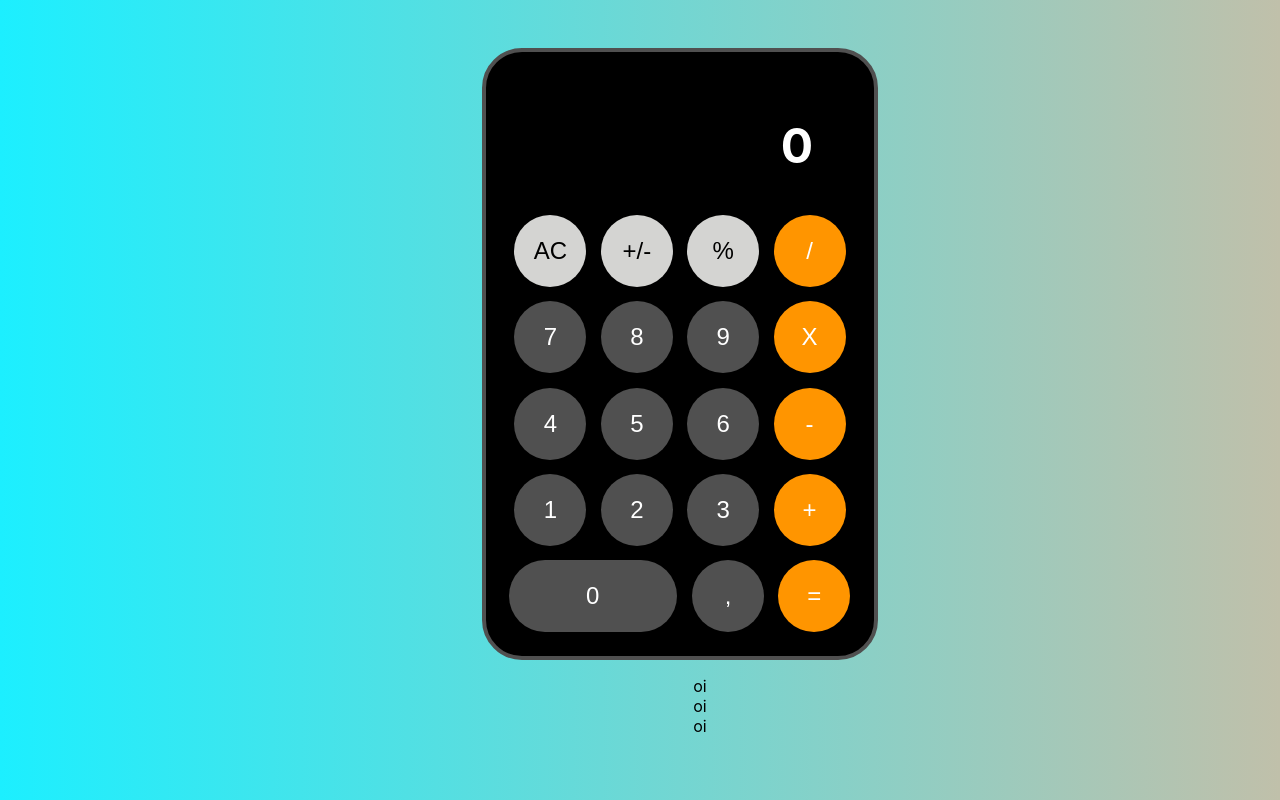
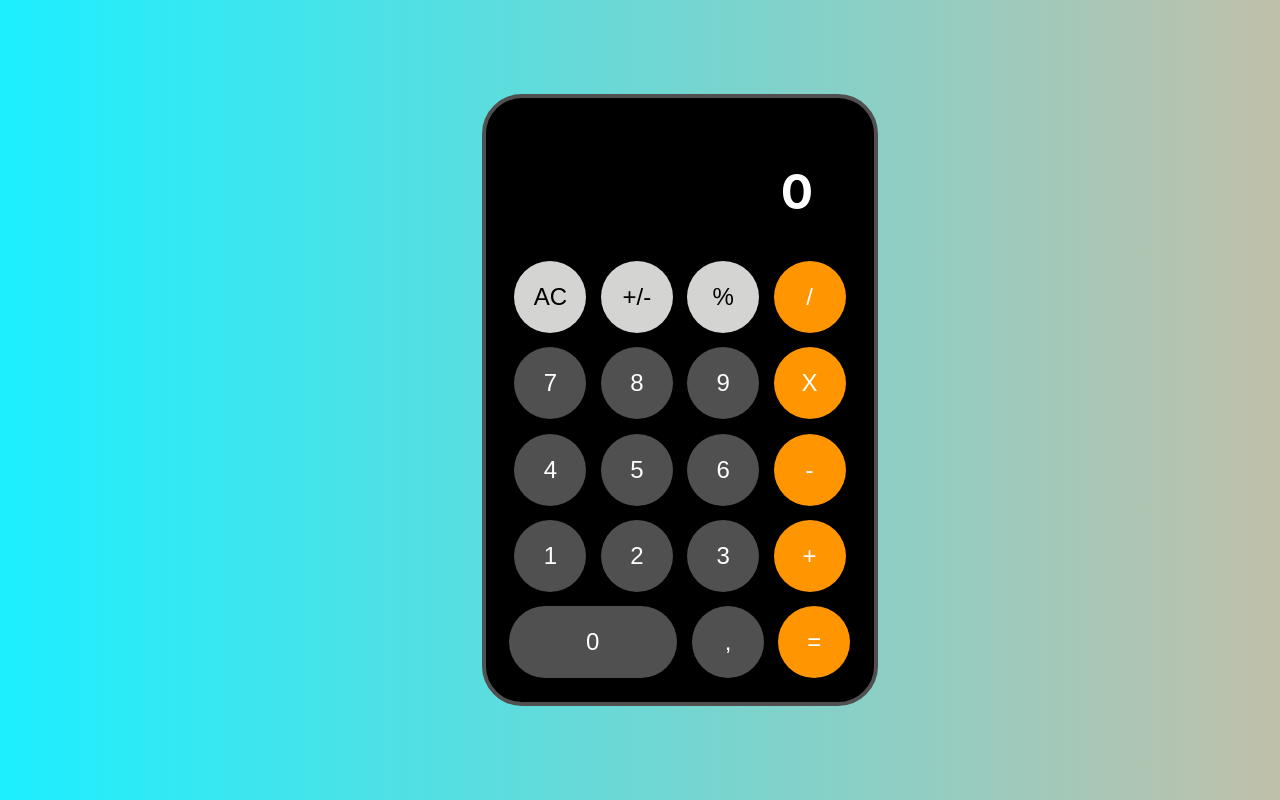
Before and after one commit to kalebefukuda/Calculator, a React (Create React App) app: page / in a window 1280 px wide. Built offline with nearby package versions, Linux system fonts and the light colour scheme.

Commit message:
calculator project

```diff
--- a/src/components/Calculator.jsx
+++ b/src/components/Calculator.jsx
@@ -83,13 +83,7 @@ function operatorHaandler(e){
         <button className='numbers' onClick={inputNum} value={"."}> ,</button>
         <button className='operator' onClick={calculate}> =</button>
     </div>
-    <div className='socialLinks'>
-        <ul>
-            <li>oi</li>
-            <li>oi</li>
-            <li>oi</li>
-        </ul>
-    </div>
+
     </Container>
     </div>
   )
```
